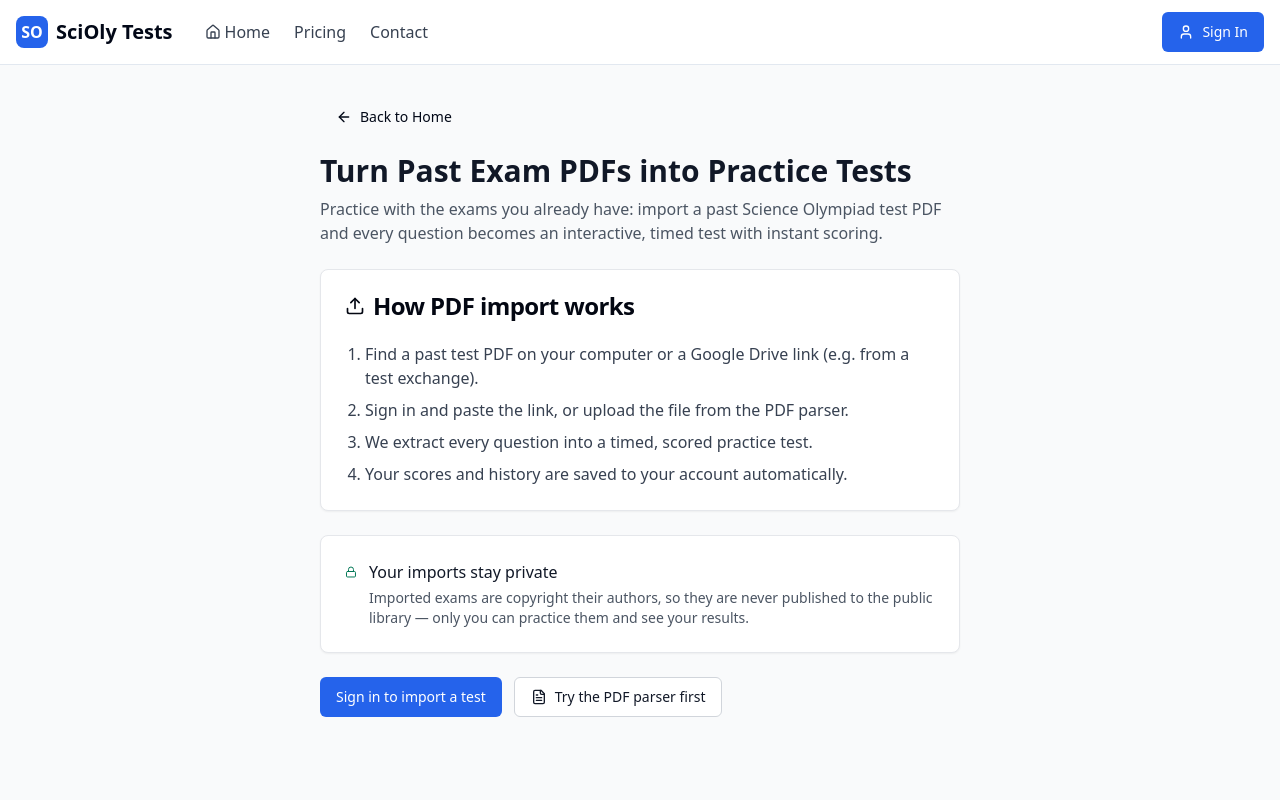
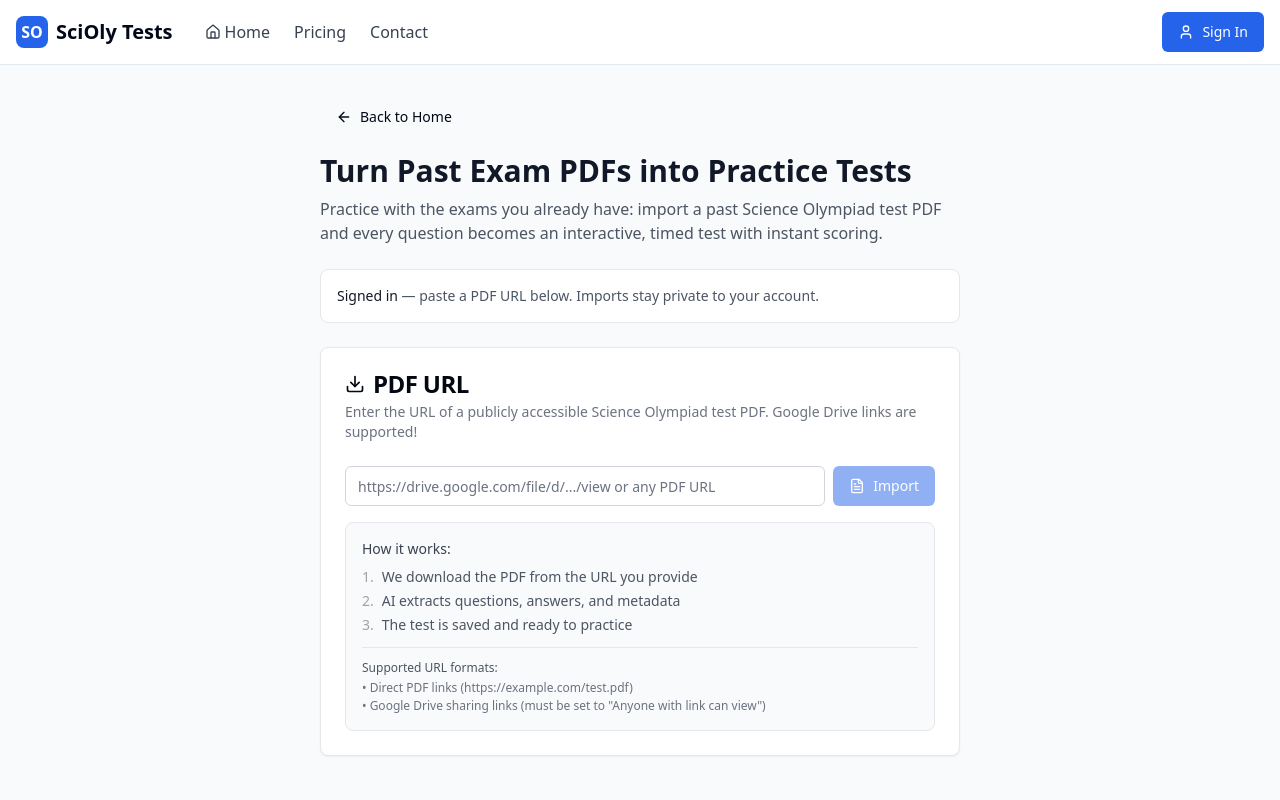
Before and after one commit to Blurjp/ScienceOlympiadTests, a Next.js app: page /import in a window 1280 px wide. Shown: the top 800 px of the page. Built offline with nearby package versions, Linux system fonts and the light colour scheme; no server answers.

Commit message:
/import landing renders server-side: session-gated form swaps in after hydration

```diff
--- a/app/import/page.tsx
+++ b/app/import/page.tsx
@@ -101,10 +101,11 @@
           </p>
         </div>
 
-        {/* Anonymous visitors get the explainer + sign-in path. The import
-            action itself requires an account (the API rejects anonymous
-            imports), so the form only renders for signed-in users. */}
-        {status === 'unauthenticated' ? (
+        {/* The landing explainer is the SSR default so crawlers (and
+            anonymous visitors) get real content in the served HTML; the
+            import form only appears once the session resolves as
+            authenticated (the API rejects anonymous imports anyway). */}
+        {status === 'authenticated' ? (
           <>
             <Card className="mb-6">
               <CardHeader>
```
